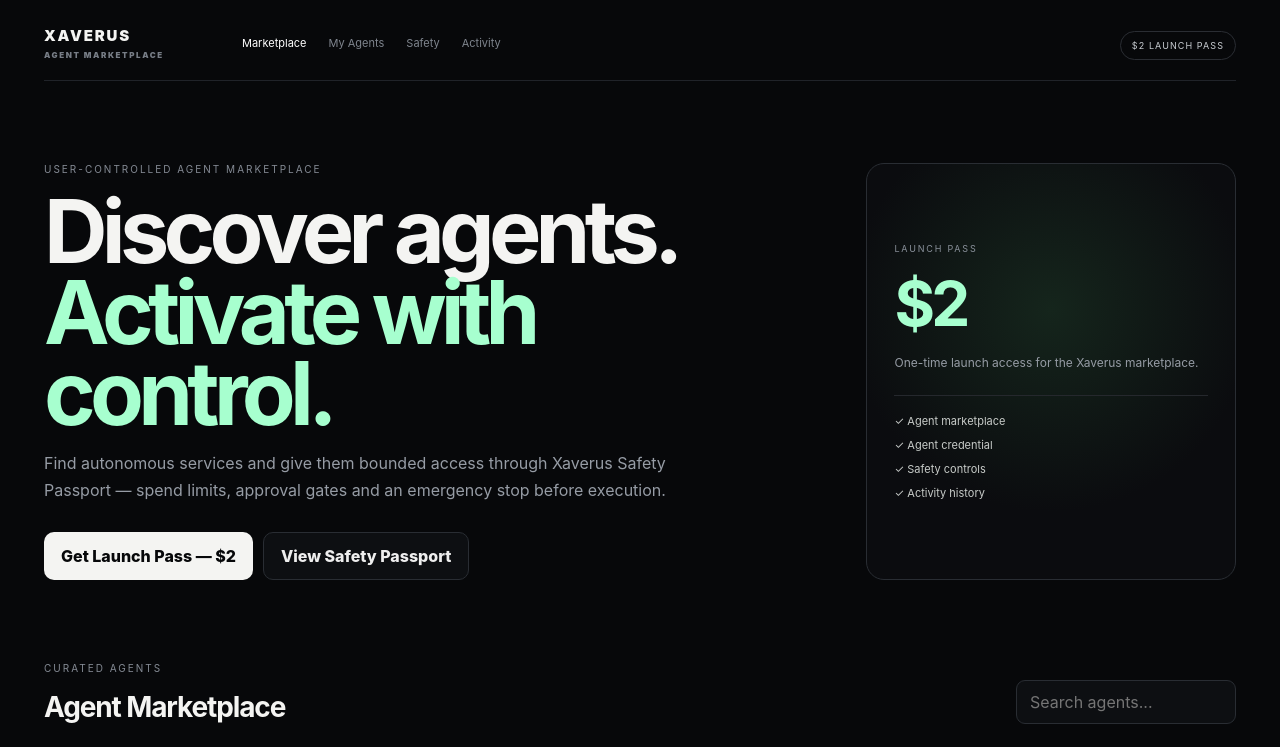
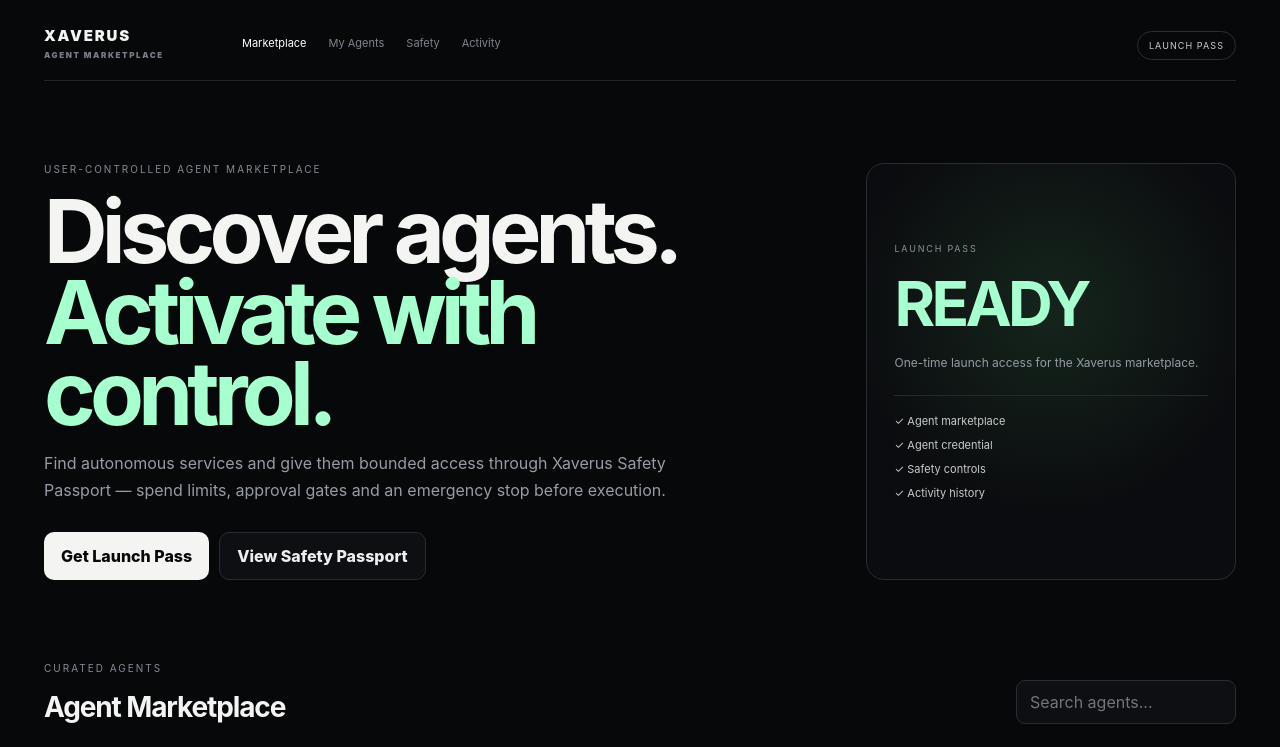
Before and after one commit to wadezigh96/Xaverus, a Next.js app: page / in a window 1280 px wide. Shown: the top 747 px of the page. Built offline with nearby package versions, Linux system fonts and the light colour scheme.

Commit message:
style: remove launch price from marketplace UI

```diff
--- a/app/page.tsx
+++ b/app/page.tsx
@@ -19,13 +19,13 @@
  const filtered=useMemo(()=>AGENTS.filter(a=>(a.name+" "+a.category+" "+a.description+" "+a.tags.join(" ")).toLowerCase().includes(query.toLowerCase())),[query]);
  function launchPass(){localStorage.setItem("xaverus_launch_pass","active");setPass(true);}
  return <main className="market">
-  <nav className="topnav"><Link href="/" className="brand">XAVERUS<span>AGENT MARKETPLACE</span></Link><div className="navlinks"><a className="active" href="/marketplace">Marketplace</a><a href="/agents">My Agents</a><a href="/safety">Safety</a><a href="/activity">Activity</a></div><div className="navright"><span className={pass?"live":"pill"}>{pass?"LAUNCH PASS ACTIVE":"$2 LAUNCH PASS"}</span></div></nav>
-  <section className="marketHero"><div><div className="eyebrow">USER-CONTROLLED AGENT MARKETPLACE</div><h1>Discover agents.<br/><em>Activate with control.</em></h1><p>Find autonomous services and give them bounded access through Xaverus Safety Passport — spend limits, approval gates and an emergency stop before execution.</p><div className="heroActions">{pass?<a className="primary" href="#agents">Explore agents</a>:<button className="primary" onClick={launchPass}>Get Launch Pass — $2</button>}<a className="secondary" href="/safety">View Safety Passport</a></div></div><div className="launchCard"><span>LAUNCH PASS</span><strong>{pass?"ACTIVE":"$2"}</strong><p>{pass?"Marketplace access enabled.":"One-time launch access for the Xaverus marketplace."}</p><div className="featureList"><span>✓ Agent marketplace</span><span>✓ Agent credential</span><span>✓ Safety controls</span><span>✓ Activity history</span></div></div></section>
+  <nav className="topnav"><Link href="/" className="brand">XAVERUS<span>AGENT MARKETPLACE</span></Link><div className="navlinks"><a className="active" href="/marketplace">Marketplace</a><a href="/agents">My Agents</a><a href="/safety">Safety</a><a href="/activity">Activity</a></div><div className="navright"><span className={pass?"live":"pill"}>{pass?"LAUNCH PASS ACTIVE":"LAUNCH PASS"}</span></div></nav>
+  <section className="marketHero"><div><div className="eyebrow">USER-CONTROLLED AGENT MARKETPLACE</div><h1>Discover agents.<br/><em>Activate with control.</em></h1><p>Find autonomous services and give them bounded access through Xaverus Safety Passport — spend limits, approval gates and an emergency stop before execution.</p><div className="heroActions">{pass?<a className="primary" href="#agents">Explore agents</a>:<button className="primary" onClick={launchPass}>Get Launch Pass</button>}<a className="secondary" href="/safety">View Safety Passport</a></div></div><div className="launchCard"><span>LAUNCH PASS</span><strong>{pass?"ACTIVE":"READY"}</strong><p>{pass?"Marketplace access enabled.":"One-time launch access for the Xaverus marketplace."}</p><div className="featureList"><span>✓ Agent marketplace</span><span>✓ Agent credential</span><span>✓ Safety controls</span><span>✓ Activity history</span></div></div></section>
   <section id="agents" className="section"><div className="sectionHead"><div><div className="eyebrow">CURATED AGENTS</div><h2>Agent Marketplace</h2></div><input className="search" placeholder="Search agents..." value={query} onChange={e=>setQuery(e.target.value)}/></div>
    <div className="agentGrid">{filtered.map(agent=><article className="agentCard" key={agent.id}><div className="agentTop"><span className="agentIcon">{agent.name.slice(0,1)}</span><span className="available">● AVAILABLE</span></div><span className="category">{agent.category}</span><h3>{agent.name}</h3><p>{agent.description}</p><div className="tags">{agent.tags.map(t=><span key={t}>{t}</span>)}</div><div className="agentMeta"><span>{agent.network} · {agent.service}</span><b>{agent.price}</b></div><button className="outline" onClick={()=>setActive(agent)}>View agent</button></article>)}</div>
   </section>
   <section className="controlBand"><div><div className="eyebrow">EVERY AGENT GETS A SAFETY BOUNDARY</div><h2>Marketplace access without giving up policy control.</h2></div><div className="controls"><span>Spend Cap</span><span>Daily Limit</span><span>Approval Gate</span><span>Kill Switch</span></div></section>
   <footer><span>XAVERUS · AGENT MARKETPLACE</span><span>OKX AI · A2MCP · x402 · X LAYER</span></footer>
-  {active&&<div className="modal" onClick={()=>setActive(null)}><div className="modalCard" onClick={e=>e.stopPropagation()}><button className="close" onClick={()=>setActive(null)}>×</button><span className="category">{active.category}</span><h2>{active.name}</h2><p>{active.description}</p><div className="detailRows"><div><span>NETWORK</span><b>{active.network}</b></div><div><span>SERVICE</span><b>{active.service}</b></div><div><span>PRICING</span><b>{active.price}</b></div></div><div className="safetyBox"><b>SAFETY COMPATIBLE</b><span>Spend cap · Approval gate · Kill switch</span></div>{pass?<button className="primary wide">Activate agent</button>:<button className="primary wide" onClick={launchPass}>Get Launch Pass — $2</button>}</div></div>}
+  {active&&<div className="modal" onClick={()=>setActive(null)}><div className="modalCard" onClick={e=>e.stopPropagation()}><button className="close" onClick={()=>setActive(null)}>×</button><span className="category">{active.category}</span><h2>{active.name}</h2><p>{active.description}</p><div className="detailRows"><div><span>NETWORK</span><b>{active.network}</b></div><div><span>SERVICE</span><b>{active.service}</b></div><div><span>PRICING</span><b>{active.price}</b></div></div><div className="safetyBox"><b>SAFETY COMPATIBLE</b><span>Spend cap · Approval gate · Kill switch</span></div>{pass?<button className="primary wide">Activate agent</button>:<button className="primary wide" onClick={launchPass}>Get Launch Pass</button>}</div></div>}
  </main>
 }
```
